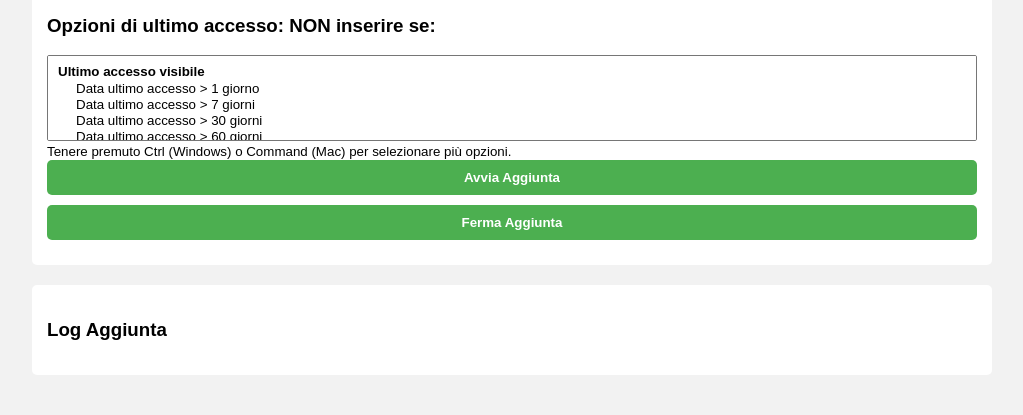
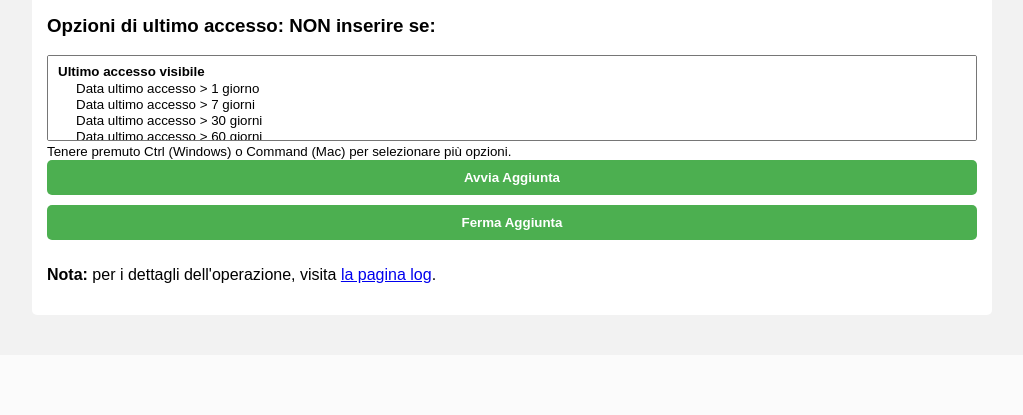
Before and after one commit to giraniky/mioadder, a Flask app: page / in a window 1280 px wide, after a click on "Aggiungi Utenti". Shown: the part 873-1288 px from the top of the page, without its empty margins (128-1151 px from the left). After the commit the page ends 1156 px from the top, so only its background shows below. Run offline with Flask 3, Linux system fonts and the light colour scheme; data that the repository does not hold is empty.

Commit message:
Update index.html

```diff
--- a/templates/index.html
+++ b/templates/index.html
@@ -144,11 +144,7 @@
 
       <button onclick="startAdding()">Avvia Aggiunta</button>
       <button onclick="stopAdding()">Ferma Aggiunta</button>
-    </div>
-
-    <div class="log-container">
-      <h3>Log Aggiunta</h3>
-      <div id="add-log"></div>
+      <p><strong>Nota:</strong> per i dettagli dell'operazione, visita <a href="/log" target="_blank">la pagina log</a>.</p>
     </div>
   </section>
 
```
